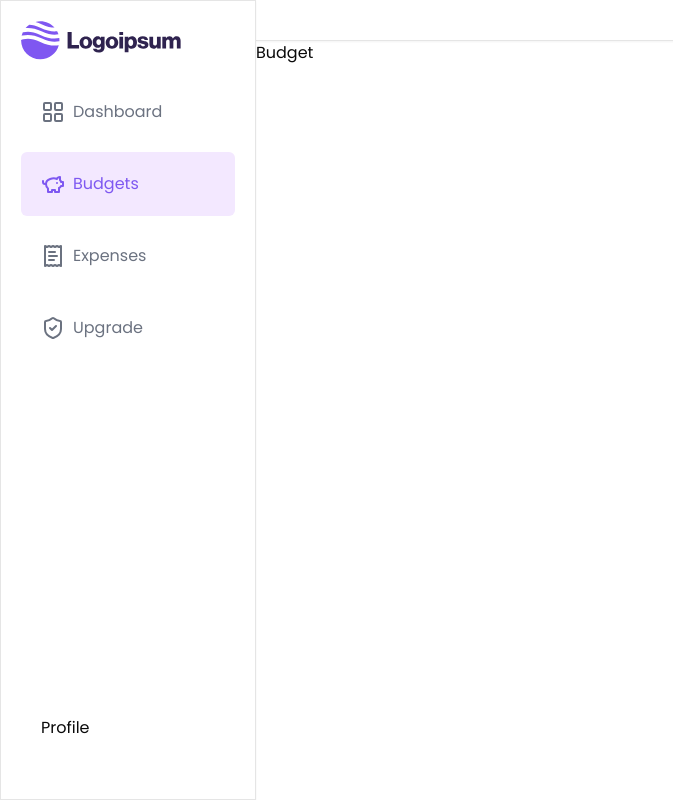
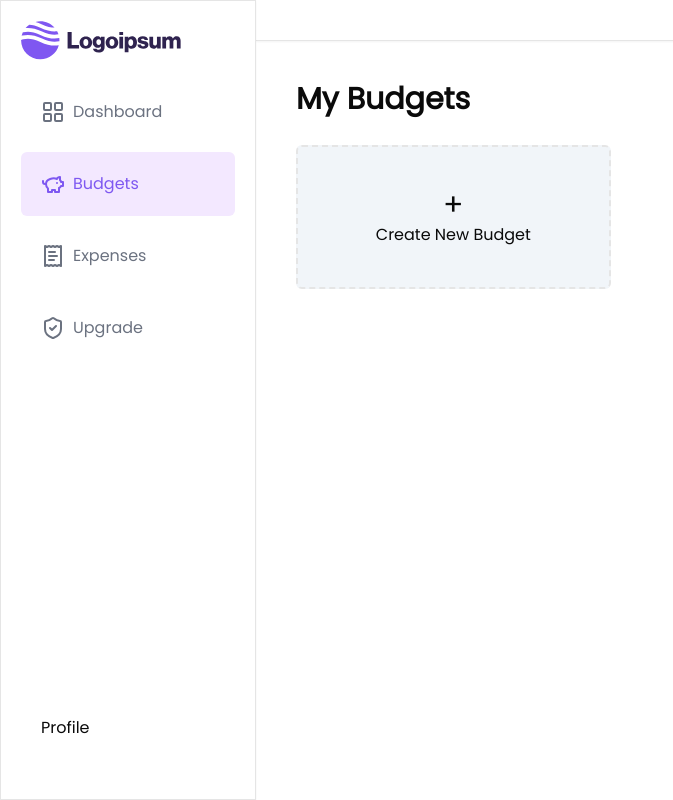
Before and after one commit to RatanaSenpai/EconoMise, a Next.js app: page /dashboard/budgets in a window 1280 px wide. Shown: the whole page, without its empty margins (0-673 px from the left). Built offline with nearby package versions, Linux system fonts and the light colour scheme; no server answers.

Commit message:
🚧 Budget > Creating and styling BudgetList and CreateBudget

```diff
--- /dev/null
+++ b/app/(routes)/dashboard/budgets/_components/BudgetList.jsx
@@ -0,0 +1,14 @@
+import React from "react";
+import CreateBudget from "./CreateBudget";
+
+function BudgetList() {
+  return (
+    <div className="mt-7">
+      <div className="grid grid-cols-1 md:grid-cols-2 lg:grid-cols-3">
+        <CreateBudget />
+      </div>
+    </div>
+  );
+}
+
+export default BudgetList;
--- /dev/null
+++ b/app/(routes)/dashboard/budgets/_components/CreateBudget.jsx
@@ -0,0 +1,17 @@
+import React from "react";
+
+function CreateBudget() {
+  return (
+    <div>
+      <div
+        className="bg-slate-100 p-10 rounded-md items-center flex flex-col border-2
+      border-dashed cursor-pointer hover:shadow-md"
+      >
+        <h2 className="text-3xl">+</h2>
+        <h2>Create New Budget</h2>
+      </div>
+    </div>
+  );
+}
+
+export default CreateBudget;
--- a/app/(routes)/dashboard/budgets/page.jsx
+++ b/app/(routes)/dashboard/budgets/page.jsx
@@ -1,7 +1,13 @@
 import React from "react";
+import BudgetList from "./_components/BudgetList";
 
 function Budget() {
-  return <div>Budget</div>;
+  return (
+    <div className="p-10">
+      <h2 className="font-bold text-3xl">My Budgets</h2>
+      <BudgetList />
+    </div>
+  );
 }
 
 export default Budget;
```
